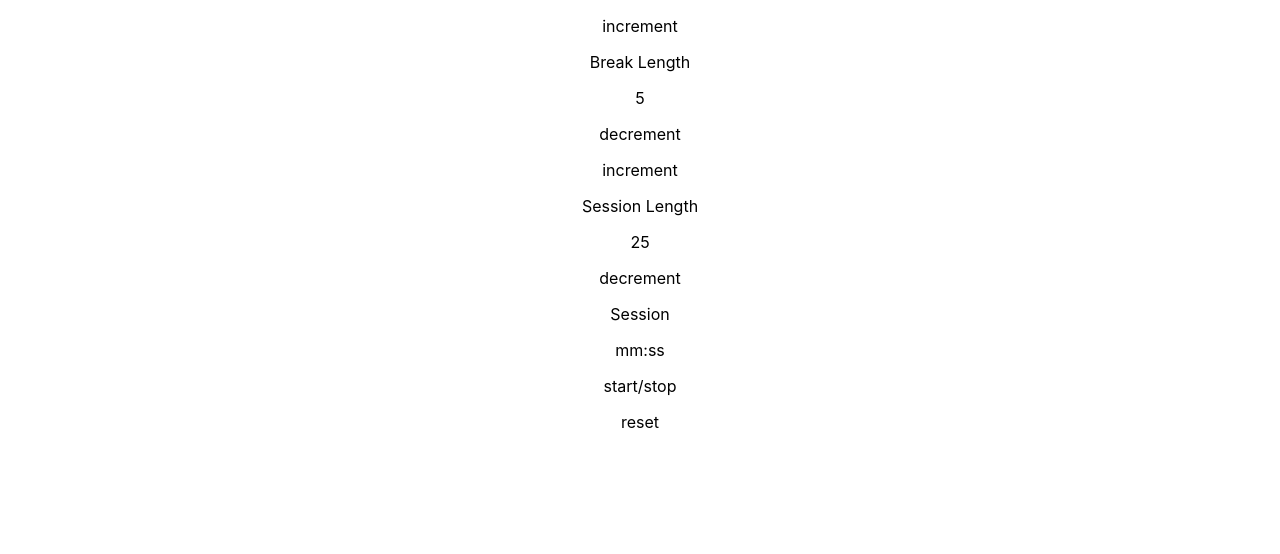
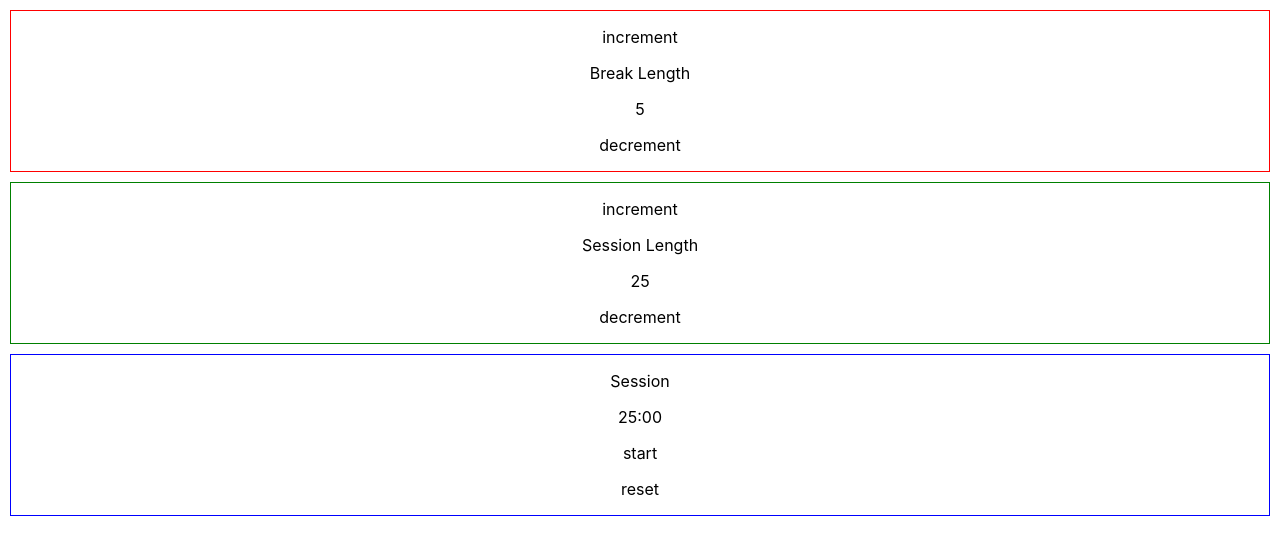
Before and after one commit to emauldin84/fcc-pomodoro-clock, a React (Create React App) app: page / in a window 1280 px wide. Shown: the top 554 px of the page. Built offline with nearby package versions, Linux system fonts and the light colour scheme.

Commit message:
tinkers with setInterval and builds useAsyncState hook. still not working correctly

```diff
--- a/src/App.css
+++ b/src/App.css
@@ -2,37 +2,16 @@
   text-align: center;
 }
 
-.App-logo {
-  height: 40vmin;
-  pointer-events: none;
+.break-container{
+  border: 1px solid red;
+  margin: 10px;
+}
+.session-container{
+  border: 1px solid green;
+  margin: 10px;
 }
 
-@media (prefers-reduced-motion: no-preference) {
-  .App-logo {
-    animation: App-logo-spin infinite 20s linear;
-  }
+.timer-container{
+  border: 1px solid blue;
+  margin: 10px;
 }
-
-.App-header {
-  background-color: #282c34;
-  min-height: 100vh;
-  display: flex;
-  flex-direction: column;
-  align-items: center;
-  justify-content: center;
-  font-size: calc(10px + 2vmin);
-  color: white;
-}
-
-.App-link {
-  color: #61dafb;
-}
-
-@keyframes App-logo-spin {
-  from {
-    transform: rotate(0deg);
-  }
-  to {
-    transform: rotate(360deg);
-  }
-}
--- a/src/App.js
+++ b/src/App.js
@@ -1,11 +1,48 @@
 import React, {useState} from 'react';
 import './App.css';
+
+import useInterval from './utils/useInterval'
 
 function App() {
 
   const [breakLength, setBreakLength] = useState(5)
   const [sessionLength, setSessionLength] = useState(25)
   const [inSession, setInSession] = useState(true)
+  // const [seconds, setSeconds] = useState(1500)
+  const [timerRunning, setTimerRunning] = useState(false)
+  const [timer, setTimer] = useState(null)
+
+  // const [displayMins, setDisplayMins] = useState(25)
+  // const [displaySecs, setDisplaySecs] = useState(0)
+
+  const useAsyncState = (initValue) => {
+    const [value, setValue] = useState(initValue)
+    const setter = x =>
+      new Promise(resolve => {
+        setValue(x)
+        resolve(x)
+      })
+      return [value, setter]
+  }
+  const [seconds, setSeconds] = useAsyncState(1500)
+  const [displayMins, setDisplayMins] = useAsyncState(25)
+  const [displaySecs, setDisplaySecs] = useAsyncState(0)
+
+  const displayCount = () => {
+    // if (inSession) setSeconds(sessionLength * 60)
+    // if (!inSession) setSeconds(breakLength * 60)
+    // setSeconds(seconds - 1)
+    // setDisplayMins(Math.floor(((seconds - 1) % 3600)/60))
+    // setDisplaySecs(Math.floor((seconds - 1) % 60))
+
+    setSeconds(seconds - 1)
+      .then(seconds => {
+        console.log(seconds)
+        setDisplayMins(Math.floor((seconds % 3600)/60))
+        setDisplaySecs(Math.floor(seconds % 60))
+
+      })
+  }
 
   const handleBreakIncrememnt = () => {
     if (breakLength <= 59){
@@ -31,9 +68,39 @@ function App() {
   }
 
   const handleStartStopTimer = () => {
-      let timer = setInterval(handleSessionDecrement, 1000)
+    if (!timerRunning){
+      setTimerRunning(true)
+      // setTimer(setInterval(() => {
+      //   setSeconds(seconds - 1)
+      //     .then(seconds => {
+      //       console.log(seconds)
+      //       setDisplayMins(Math.floor((seconds % 3600)/60))
+      //       setDisplaySecs(Math.floor(seconds % 60))
+      // })
+      // }, 1000)
+      // )
+      while (seconds > 0) {
+        setTimer(setInterval(() => {
+            setSeconds(seconds - 1)
+              .then(seconds => {
+                console.log(seconds)
+                setDisplayMins(Math.floor((seconds % 3600)/60))
+                setDisplaySecs(Math.floor(seconds % 60))
+          })
+          }, 1000)
+        )
+    }}
 
-  }
+    if (timerRunning){
+      setTimerRunning(false)
+      setTimer(clearTimeout(timer))
+    }
+
+}
+
+
+
+  // let minsDisplay = inSession ? sessionLength : breakLength
 
   return (
     <div className="App">
@@ -55,8 +122,8 @@ function App() {
       {/* Timer Display */}
       <div className='timer-container'>
         <p id='timer-label'>Session</p>
-        <p id='time-left'>mm:ss</p>
-        <p id='start-stop' onClick={handleStartStopTimer}>start/stop</p>
+        <p id='time-left'>{displayMins <= 9 ? '0' : null}{displayMins}:{displaySecs <= 9 ? '0' : null}{displaySecs}</p>
+        <p id='start_stop' onClick={handleStartStopTimer}>{timerRunning ? 'stop':'start'}</p>
         <p id='reset'>reset</p>  {/*When I click the element with the id of reset, any running timer should be stopped, the value within id="break-length" should return to 5, the value within id="session-length" should return to 25, and the element with id="time-left" should reset to it's default state.*/}
       </div>
 
--- /dev/null
+++ b/src/utils/useInterval.js
@@ -0,0 +1,23 @@
+import React, { useState, useEffect, useRef } from 'react';
+
+function useInterval(callback, delay) {
+    const savedCallback = useRef();
+
+    // Remember the latest callback.
+    useEffect(() => {
+        savedCallback.current = callback;
+    }, [callback]);
+
+    // Set up the interval.
+    useEffect(() => {
+        function tick() {
+        savedCallback.current();
+        }
+        if (delay !== null) {
+        let id = setInterval(tick, delay);
+        return () => clearInterval(id);
+        }
+    }, [delay]);
+}
+
+export default useInterval
```
